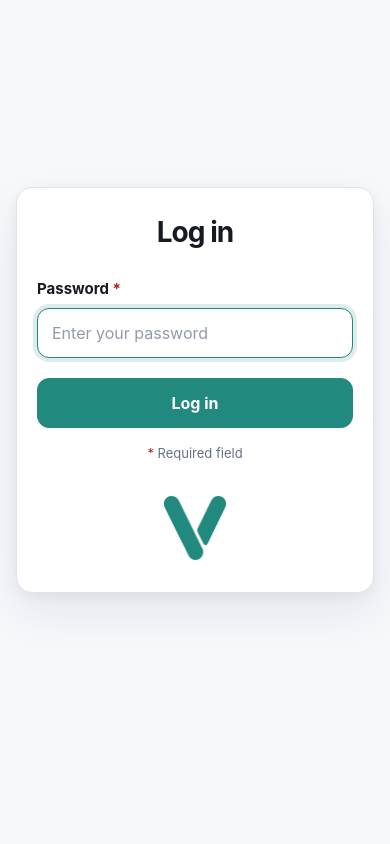
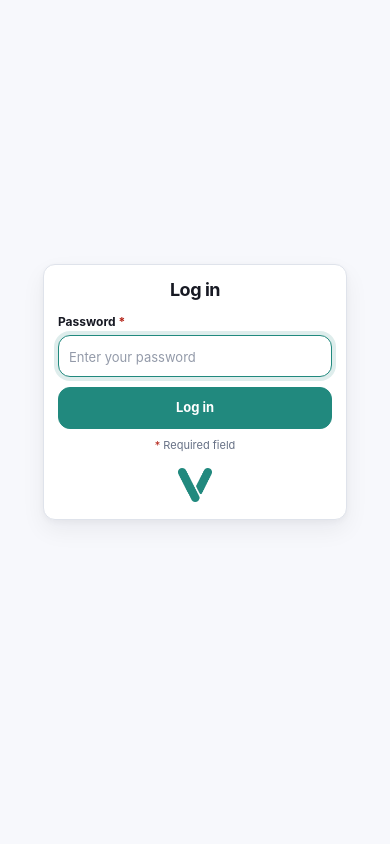
Before and after one commit to alex-nuclearboy/lexicon, a Django app: page /accounts/login/ in a window 390 px wide. Shown: the part 61-905 px from the top of the page. Run offline with Django 5.2, Linux system fonts and the light colour scheme; parts of the project's set-up code (start-up, migrations or seed data) failed here and were passed over.

Commit message:
style(auth): improve responsive login form sizing
Reduce the login card, form controls, spacing, typography and logo across tablet and mobile breakpoints, including responsive placeholder sizing.

```diff
--- a/accounts/static/accounts/css/login.css
+++ b/accounts/static/accounts/css/login.css
@@ -35,14 +35,6 @@
     font-weight: 750;
     line-height: 1.2;
     letter-spacing: -0.035em;
-}
-
-.login-card__description {
-    margin: 0.625rem 0 0;
-
-    color: var(--colour-text-muted);
-
-    font-size: 0.9375rem;
 }
 
 /* Form */
@@ -234,14 +226,150 @@
     border: 0;
 }
 
-@media (max-width: 40rem) {
+/* Tablet layout */
+
+@media (max-width: 64rem) {
     .login-page {
-        min-height: calc(100dvh - 4rem);
-        padding: 2rem 1rem;
+        min-height: calc(100dvh - 4.25rem);
+        padding: 1.75rem 1.25rem;
     }
 
     .login-card {
-        padding: 1.75rem 1.25rem;
+        width: min(100%, 24rem);
+        padding: 1.5rem;
+    }
+
+    .login-card__header {
+        margin-bottom: 1.25rem;
+    }
+
+    .login-card__title {
+        font-size: 1.5rem;
+    }
+
+    .login-form {
+        gap: 0.875rem;
+    }
+
+    .login-form__field {
+        gap: 0.375rem;
+    }
+
+    .login-form__label {
+        font-size: 0.875rem;
+    }
+
+    .login-form__input {
+        min-height: 2.75rem;
+        padding: 0.625rem 0.75rem;
+    }
+
+    .login-form__input::placeholder {
+        font-size: 0.875rem;
+    }
+
+    .login-form__submit {
+        min-height: 2.75rem;
+        padding: 0.625rem 0.875rem;
+    }
+
+    .login-card__required-note {
+        margin-top: 0.75rem;
+        font-size: 0.75rem;
+    }
+
+    .login-card__logo-link {
+        width: 3.5rem;
+        height: 3.5rem;
+        margin-top: 1.125rem;
+    }
+
+    .login-card__logo {
+        width: 3rem;
+        height: 3rem;
+    }
+}
+
+/* Mobile layout */
+
+@media (max-width: 40rem) {
+    .login-page {
+        min-height: calc(100dvh - 3.75rem);
+        padding: 1rem 0.75rem;
+    }
+
+    .login-card {
+        width: min(100%, 19rem);
+        padding: 0.875rem;
+
+        border-radius: 0.75rem;
+
+        box-shadow:
+            0 0.125rem 0.375rem rgb(23 25 35 / 4%),
+            0 0.625rem 1.5rem rgb(23 25 35 / 6%);
+    }
+
+    .login-card__header {
+        margin-bottom: 0.75rem;
+    }
+
+    .login-card__title {
+        font-size: 1.125rem;
+        letter-spacing: -0.025em;
+    }
+
+    .login-form {
+        gap: 0.625rem;
+    }
+
+    .login-form__field {
+        gap: 0.25rem;
+    }
+
+    .login-form__label {
+        font-size: 0.75rem;
+    }
+
+    .login-form__input {
+        min-height: 2.625rem;
+        padding: 0.5rem 0.625rem;
+        font-size: 1rem;
+    }
+
+    .login-form__input::placeholder {
+        font-size: 0.8125rem;
+    }
+
+    .login-form__error,
+    .login-form__general-errors p {
+        font-size: 0.75rem;
+    }
+
+    .login-form__general-errors {
+        padding: 0.5rem 0.625rem;
+    }
+
+    .login-form__submit {
+        min-height: 2.625rem;
+        padding: 0.5rem 0.625rem;
+
+        font-size: 0.8125rem;
+    }
+
+    .login-card__required-note {
+        margin-top: 0.5rem;
+        font-size: 0.6875rem;
+    }
+
+    .login-card__logo-link {
+        width: 2.5rem;
+        height: 2.5rem;
+        margin-top: 0.75rem;
+    }
+
+    .login-card__logo {
+        width: 2.125rem;
+        height: 2.125rem;
     }
 }
 
```
